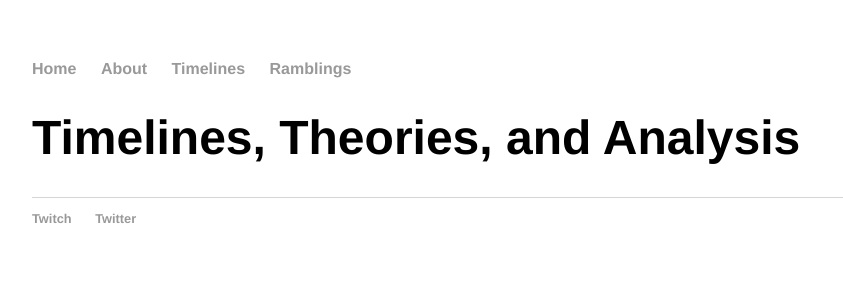
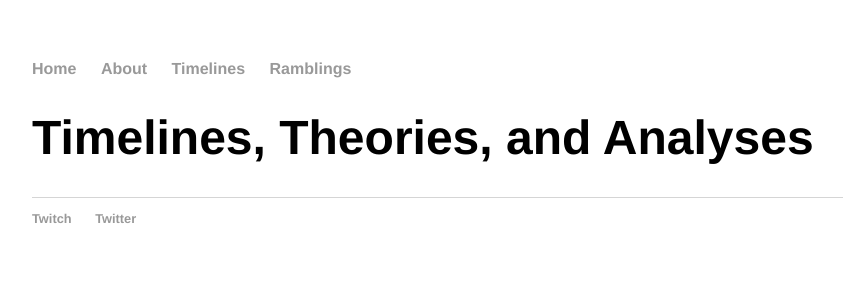
Before and after one commit to JJQuin99/JJQuin99.github.io, a Jekyll site: the page built from timelines/index.html, in a window 1280 px wide. Shown: the top 300 px of the page, without its empty margins (160-1003 px from the left). Built offline with Jekyll 4.4.1, drawn with Linux system fonts in a browser that asks for light colours; Markdown is read by kramdown in place of the engine named in the settings.

Commit message:
Update index.html

```diff
--- a/timelines/index.html
+++ b/timelines/index.html
@@ -1,11 +1,11 @@
 ---
 layout: default
-title: Timelines, Theories, and Analysis
+title: Timelines, Theories, and Analyses
 ---
 	<h1>{{ page.title }}</h1>
-	<ul class="timelines">
+	<ul class="solid">
 
-	  {% for timelines in site.timelienes %}
-	    <li><span>{{ timelines.date | date_to_string }}</span> » <a href="{{ timelines.url }}" title="{{ timelines.title }}">{{ timelines.title }}</a></li>
+	  {% for solid in site.solid %}
+	    <li><span>{{ post.date | date_to_string }}</span> » <a href="{{ post.url }}" title="{{ post.title }}">{{ post.title }}</a></li>
 	  {% endfor %}
 	</ul>
```
